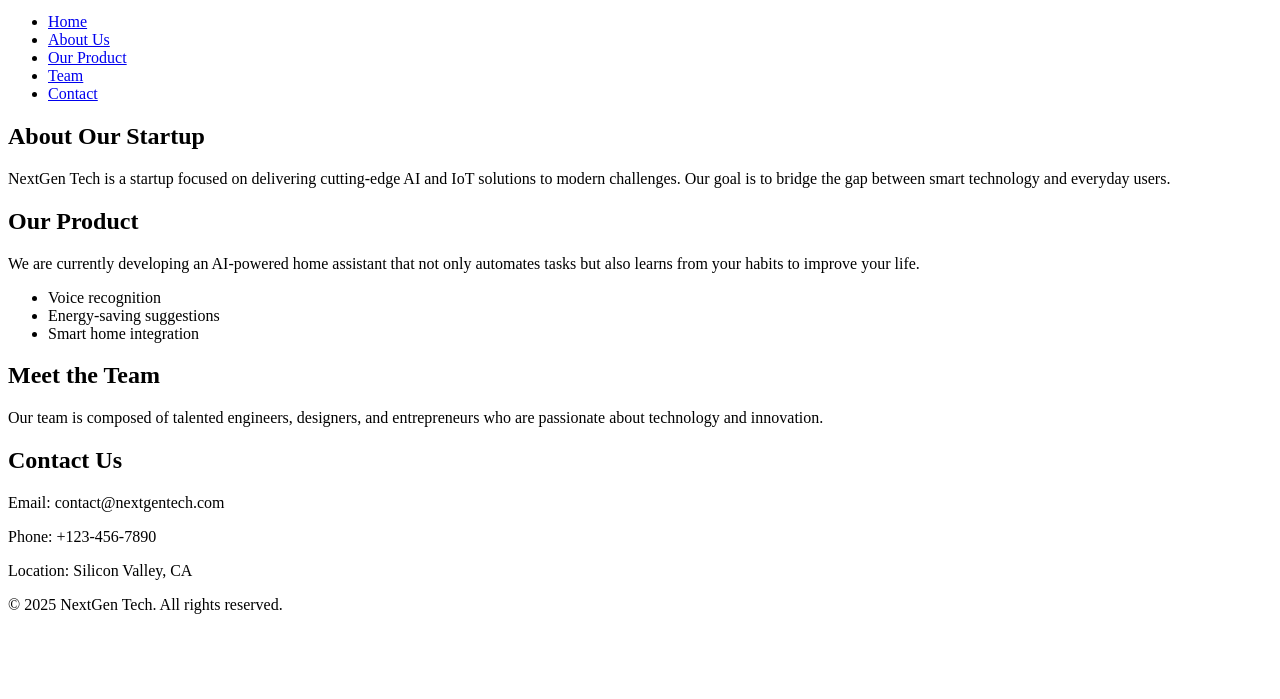
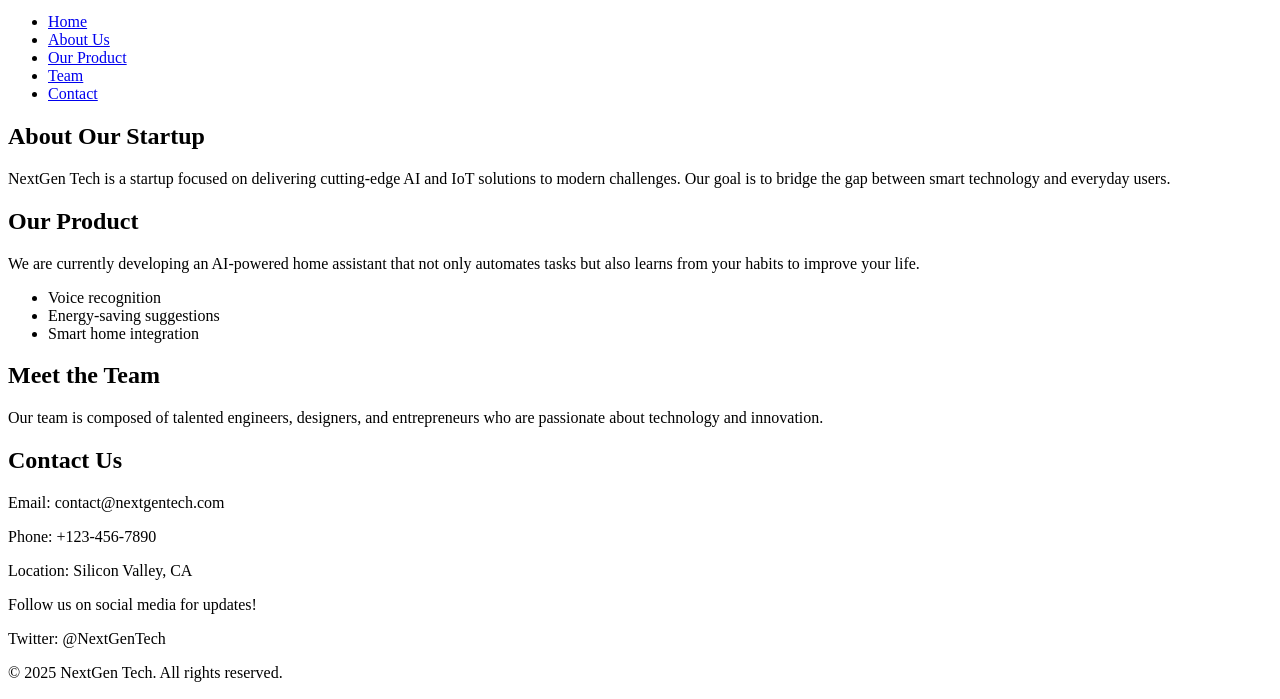
Before and after one commit to kindi-315/web-anas, a plain HTML site: page index.html in a window 1280 px wide. Shown: the part 101-800 px from the top of the page. Drawn offline with Linux system fonts and the light colour scheme.

Commit message:
Update index.html

```diff
--- a/index.html
+++ b/index.html
@@ -50,6 +50,9 @@
         <p>Location: Silicon Valley, CA</p>
     </section>
 
+    <p>Follow us on social media for updates!</p>
+    <p>Twitter: @NextGenTech</p>
+
     <footer>
         <p>&copy; 2025 NextGen Tech. All rights reserved.</p>
     </footer>
```
